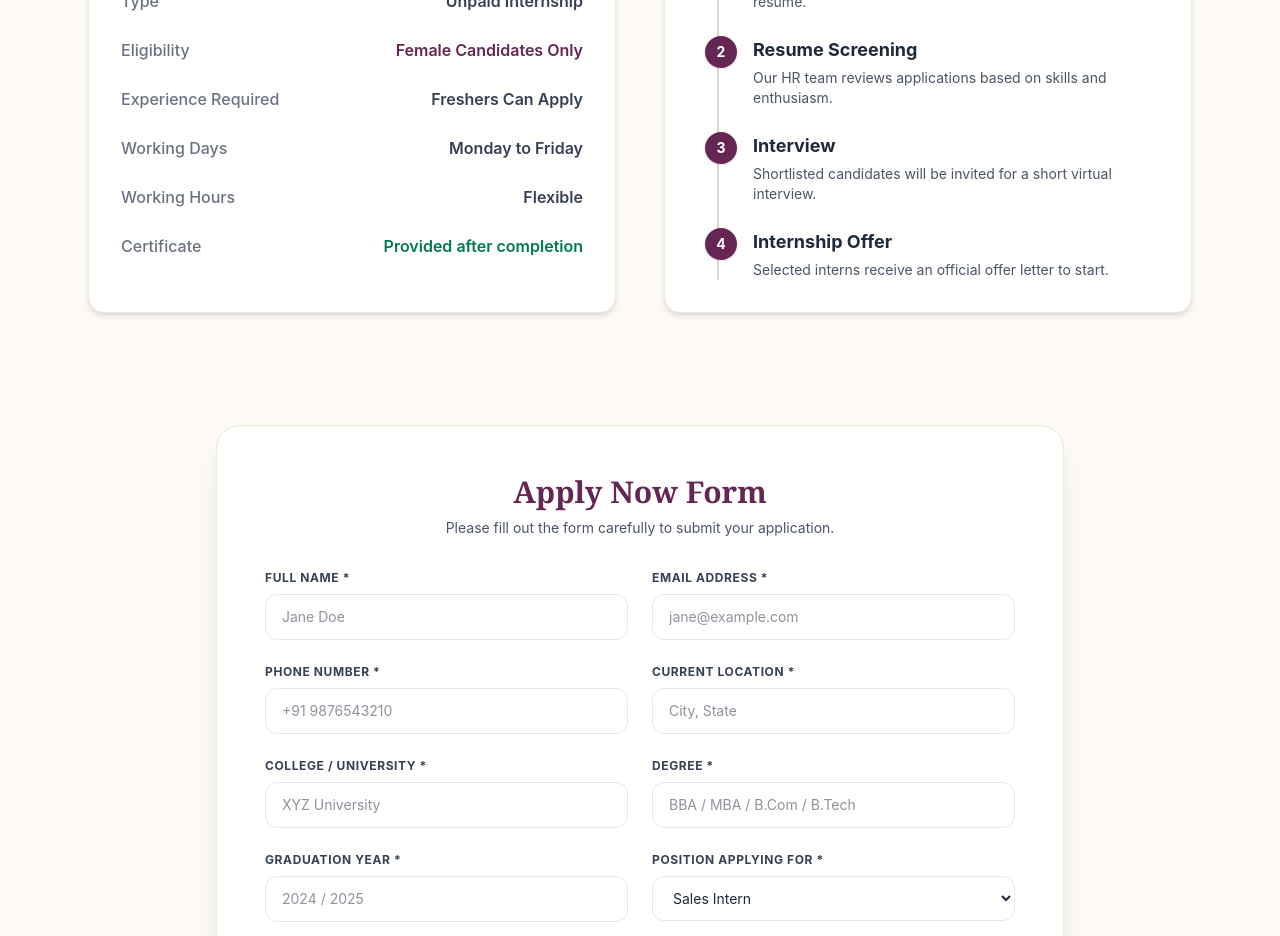
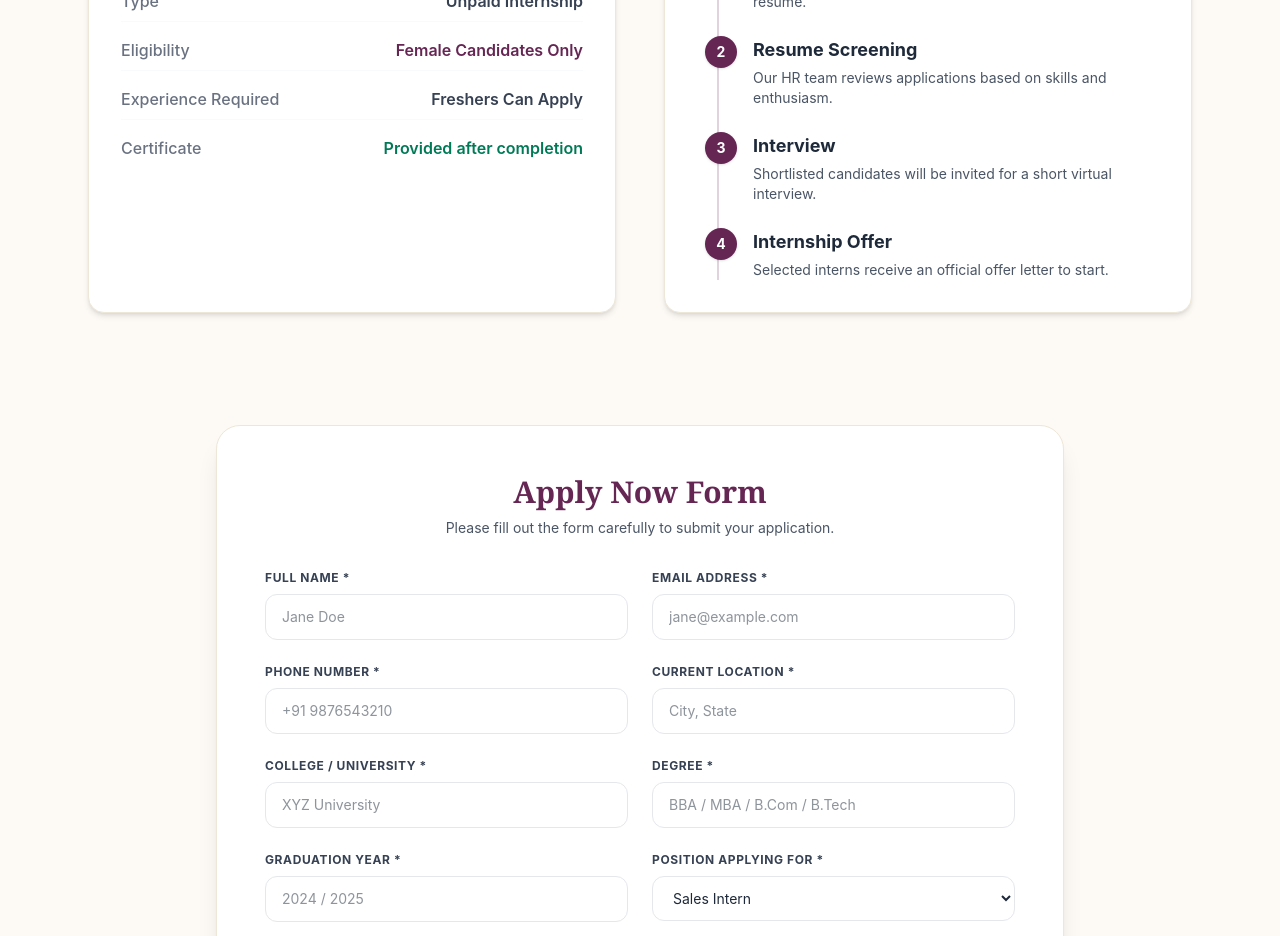
Before and after one commit to ramapriya22793/Paidhu-Final, a React (Vite) app in the folder frontend/: page /careers in a window 1280 px wide. Shown: the part 2520-3456 px from the top of the page. Built offline with nearby package versions, Linux system fonts and the light colour scheme; no server answers.

Commit message:
Remove Working Days and Working Hours from Internship Details

```diff
--- a/frontend/src/pages/CareersPage.jsx
+++ b/frontend/src/pages/CareersPage.jsx
@@ -369,18 +369,11 @@ const CareersPage = () => {
               <span className="text-gray-500 font-medium">Experience Required</span>
               <span className="font-semibold">Freshers Can Apply</span>
             </li>
-            <li className="flex justify-between border-b border-gray-50 pb-2">
-              <span className="text-gray-500 font-medium">Working Days</span>
-              <span className="font-semibold">Monday to Friday</span>
-            </li>
-            <li className="flex justify-between border-b border-gray-50 pb-2">
-              <span className="text-gray-500 font-medium">Working Hours</span>
-              <span className="font-semibold">Flexible</span>
-            </li>
             <li className="flex justify-between">
               <span className="text-gray-500 font-medium">Certificate</span>
               <span className="font-semibold text-emerald-700">Provided after completion</span>
             </li>
+
           </ul>
         </div>
 
```
